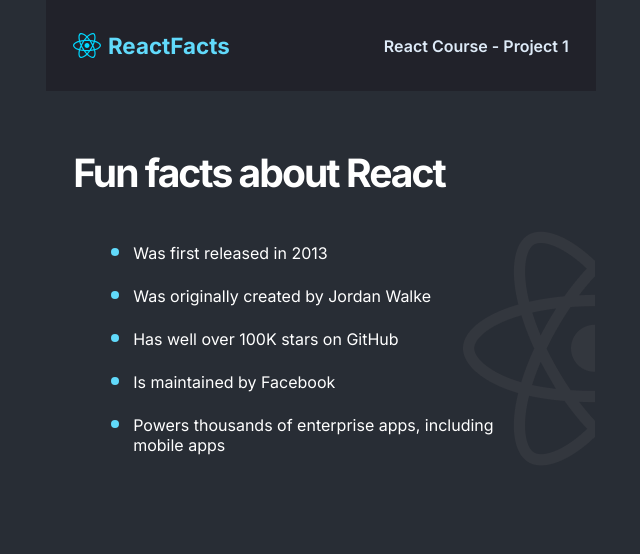
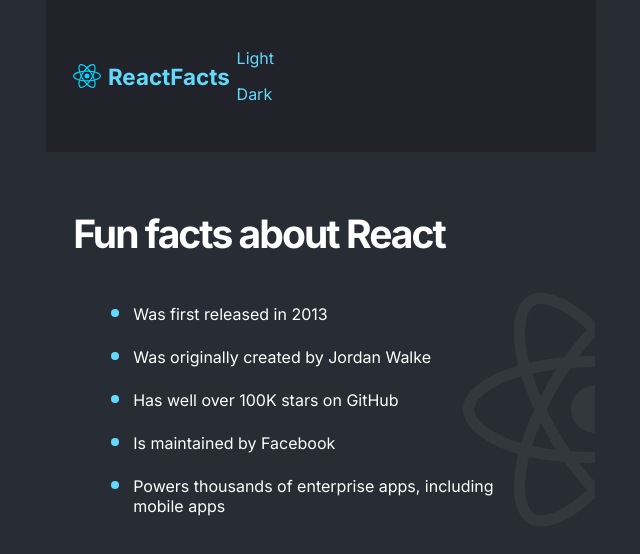
Before and after one commit to adex-badr18/scrimba-first-react-app, a React (Vite) app: page / in a window 1280 px wide. Shown: the top 554 px of the page, without its empty margins (319-959 px from the left). Built offline with nearby package versions, Linux system fonts and the light colour scheme.

Commit message:
Refactor: Add toggle slider markup

```diff
--- a/src/components/Navbar.jsx
+++ b/src/components/Navbar.jsx
@@ -6,7 +6,16 @@
             <nav>
                 <img src={logo} className='logo-img' alt="Logo" />
                 <h3 className='logo-text'>ReactFacts</h3>
-                <h4 className='course-title'>React Course - Project 1</h4>
+
+                <div className="toggler">
+                    <p className="light-text">Light</p>
+
+                    <div className="toggler-slider">
+                        <div className="toggler-slider-circle"></div>
+                    </div>
+
+                    <p className="dark-text">Dark</p>
+                </div>
             </nav>
         </header>
     )
```
